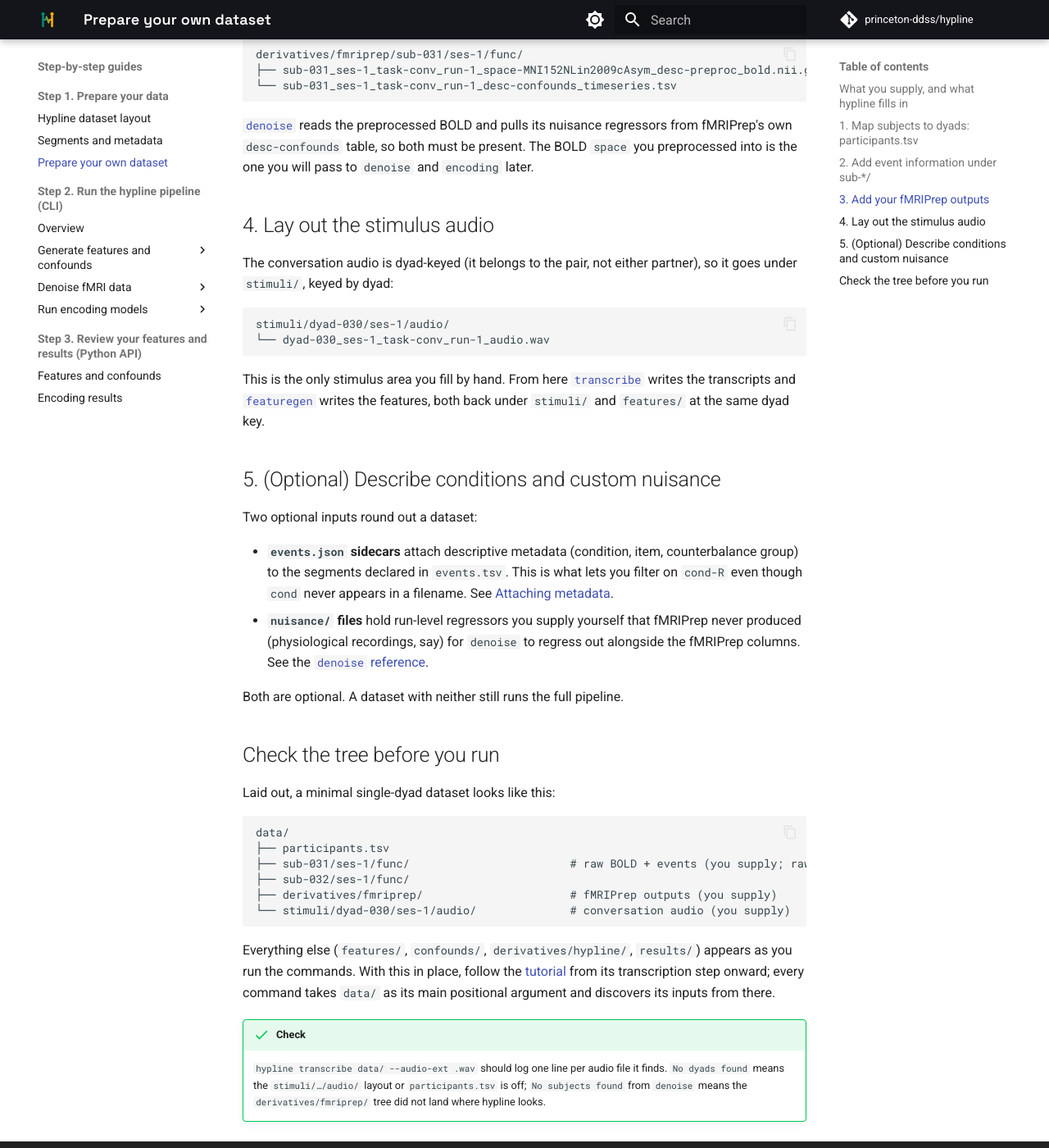
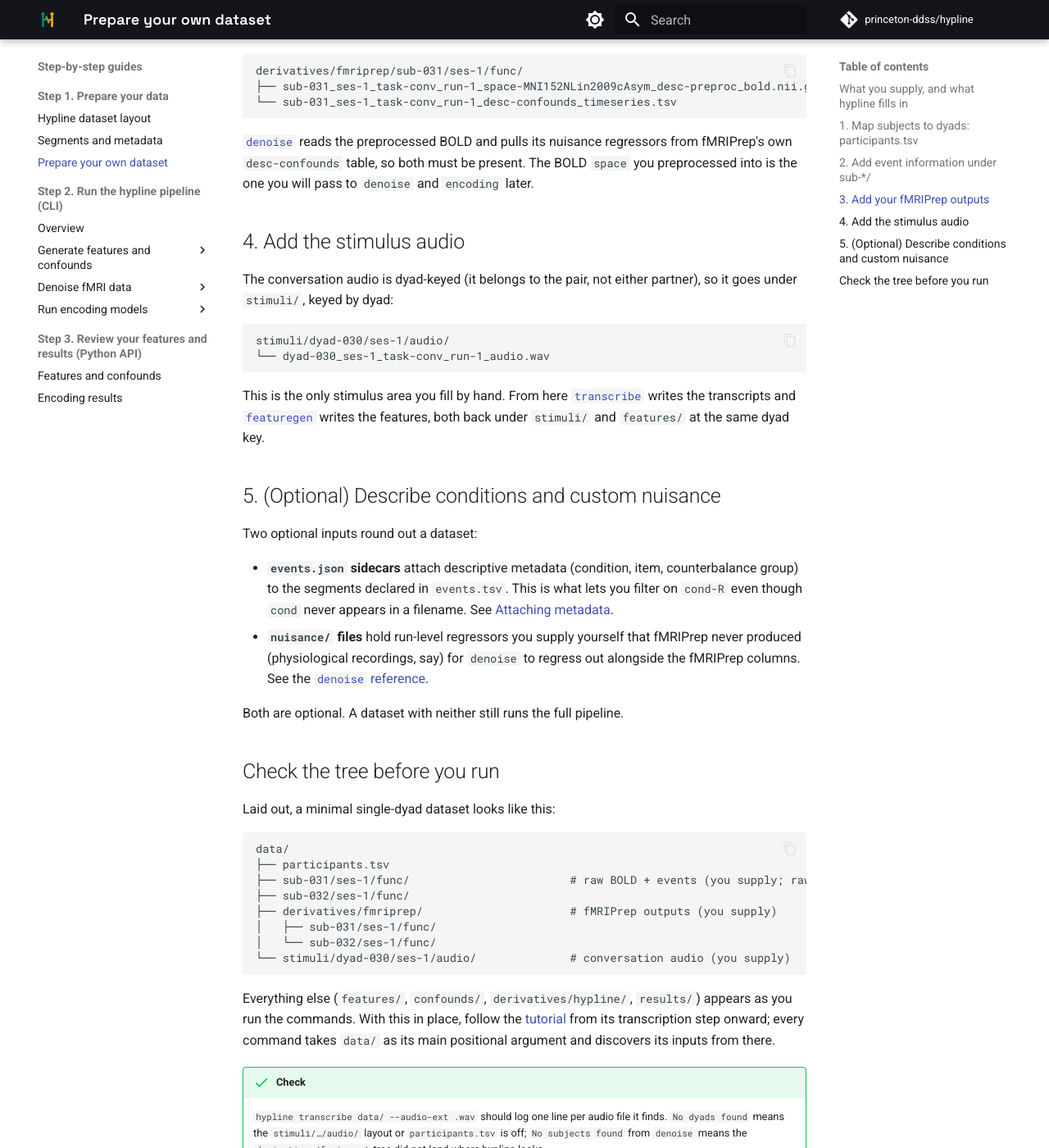
Before and after one commit to princeton-ddss/hypline, an MkDocs documentation site: the page built from docs/mkdocs/step-by-step/prepare-dataset.md, in a window 1280 px wide and 1400 px high, scrolled down 2301 px. Shown: the whole window at 82% size. Built offline with MkDocs 1.6.1 and Material for MkDocs 9.7.7, drawn with Linux system fonts in a browser that asks for light colours; comment, search, counter and statistics services are not loaded; the version menu is left out; some of the changed text lies outside the part shown.

Commit message:
Update dataset preparation instructions

````diff
--- a/docs/mkdocs/step-by-step/prepare-dataset.md
+++ b/docs/mkdocs/step-by-step/prepare-dataset.md
@@ -52,6 +52,9 @@
     misleading "missing column" error. This bites most often in
     `participants.tsv`, since it is the first file hypline reads.
 
+Hypline reads this participant-dyad mapping `participants.tsv` file from the
+dataset root folder.
+
 ## 2. Add event information under `sub-*/`
 
 Hypline reads each run’s structure from BIDS `events.tsv` files stored in the
@@ -88,7 +91,7 @@
 
 ## 3. Add your fMRIPrep outputs
 
-Hypline does not preprocess BOLD; it consumes the output of
+Hypline does not preprocess BOLD; it takes in the output of
 [fMRIPrep](https://fmriprep.org/). Run fMRIPrep yourself and place its
 derivatives under `derivatives/fmriprep/`, in the per-subject shape it already
 produces:
@@ -104,7 +107,7 @@
 present. The BOLD `space` you preprocessed into is the one you will pass to
 `denoise` and `encoding` later.
 
-## 4. Lay out the stimulus audio
+## 4. Add the stimulus audio
 
 The conversation audio is dyad-keyed (it belongs to the pair, not either
 partner), so it goes under `stimuli/`, keyed by dyad:
@@ -144,6 +147,8 @@
 ├── sub-031/ses-1/func/                        # raw BOLD + events (you supply; raw BOLD not required)
 ├── sub-032/ses-1/func/
 ├── derivatives/fmriprep/                      # fMRIPrep outputs (you supply)
+│   ├── sub-031/ses-1/func/
+│   └── sub-032/ses-1/func/
 └── stimuli/dyad-030/ses-1/audio/              # conversation audio (you supply)
 ```
 
````
